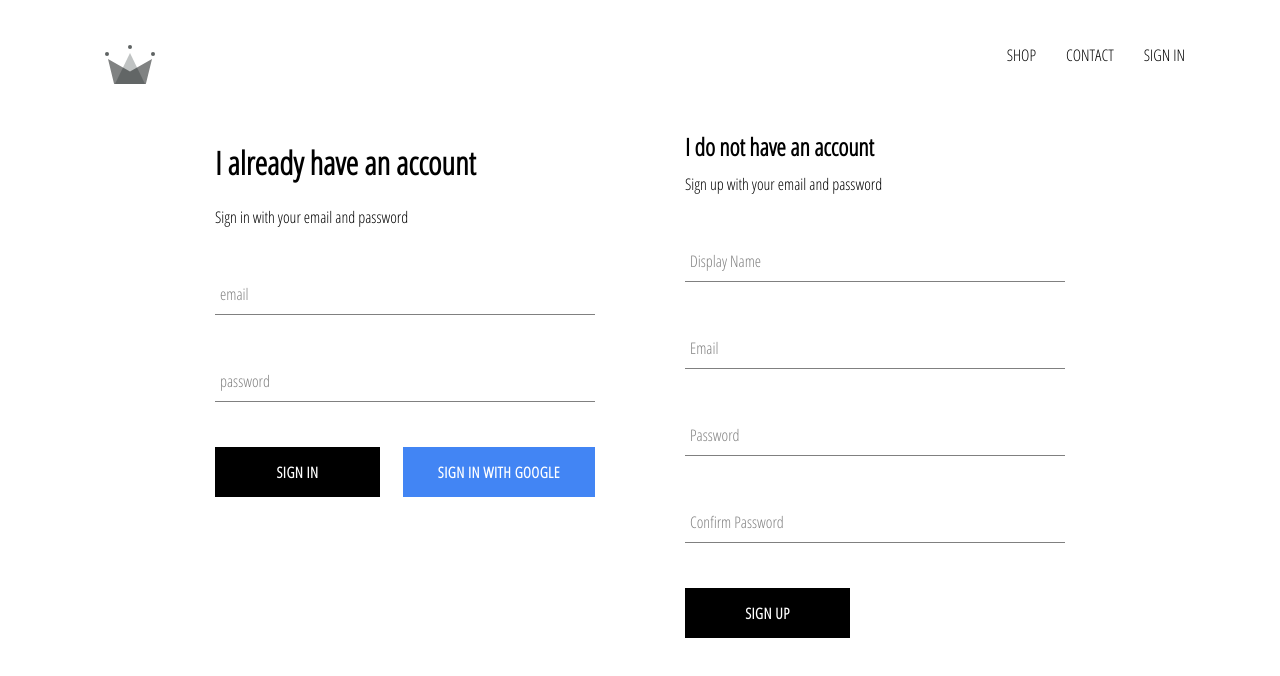
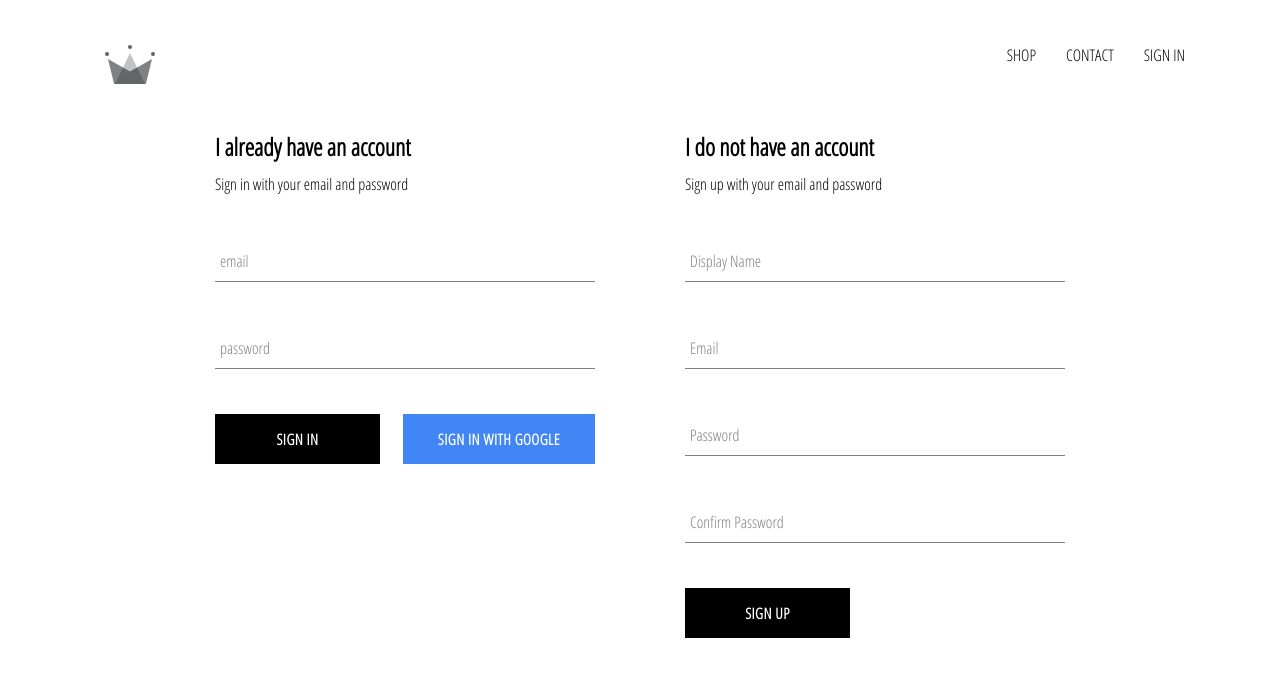
Before and after one commit to fgrust/crwn-clothing, a React (Create React App) app: page /signin in a window 1280 px wide. Shown: the top 676 px of the page. Built offline with nearby package versions, Linux system fonts and the light colour scheme; no server answers.

Commit message:
Fix some styles

```diff
--- a/src/components/sign-in/sign-in.component.jsx
+++ b/src/components/sign-in/sign-in.component.jsx
@@ -39,7 +39,7 @@ class SignIn extends React.Component {
     const { email, password } = this.state;
     return (
       <div className="sign-in">
-        <h1>I already have an account</h1>
+        <h2 className="title">I already have an account</h2>
         <span>Sign in with your email and password</span>
         <form onSubmit={this.handleSubmit}>
           <FormInput
--- a/src/components/sign-up/sign-up.component.jsx
+++ b/src/components/sign-up/sign-up.component.jsx
@@ -57,7 +57,7 @@ class SignUp extends React.Component {
     const { displayName, email, password, confirmPassword } = this.state;
     return (
       <div className="sign-up">
-        <h2 className="title">I do not have an account</h2>
+        <h2 className="title"> I do not have an account</h2>
         <span>Sign up with your email and password</span>
         <form className="sign-up-form" onSubmit={this.handleSubmit}>
           <FormInput
```
